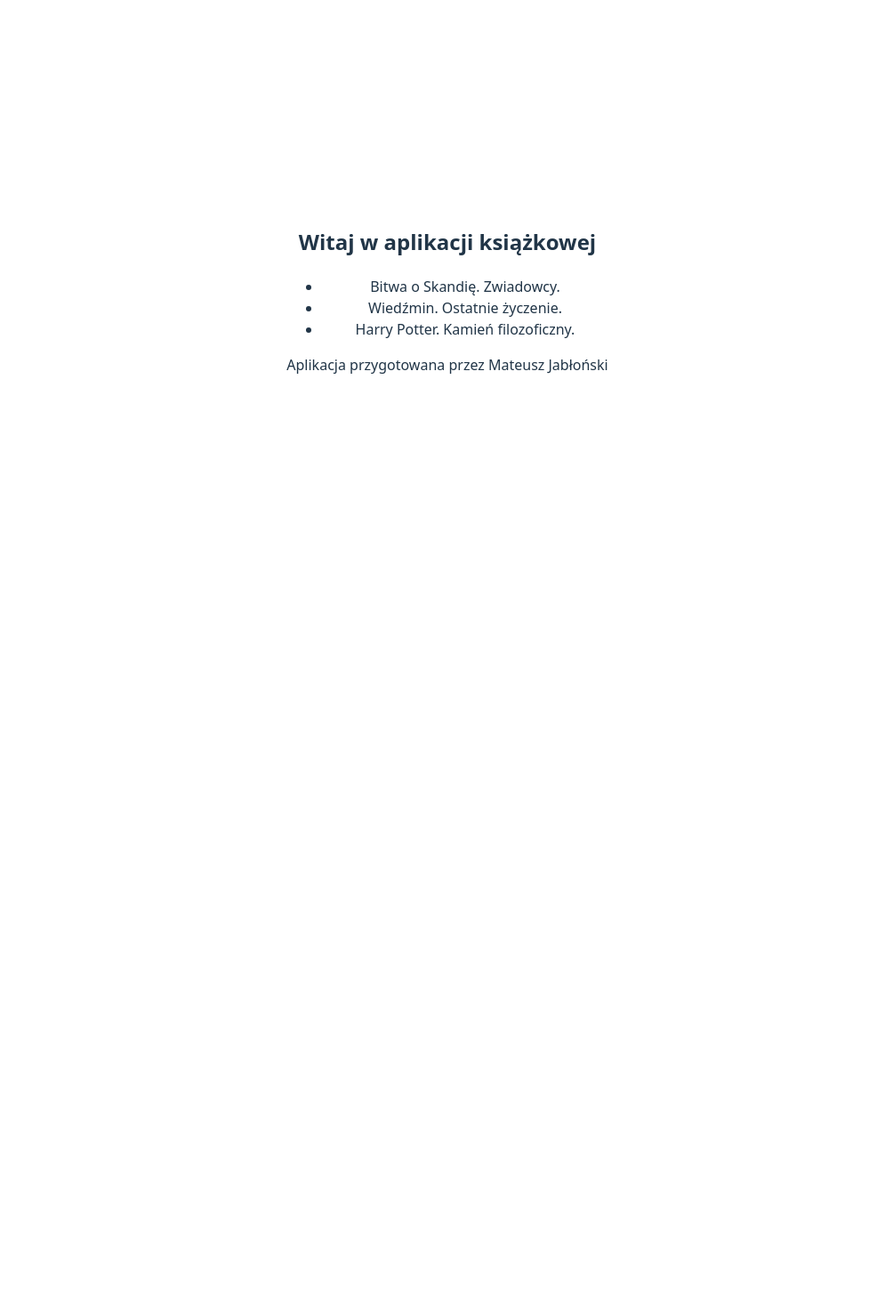
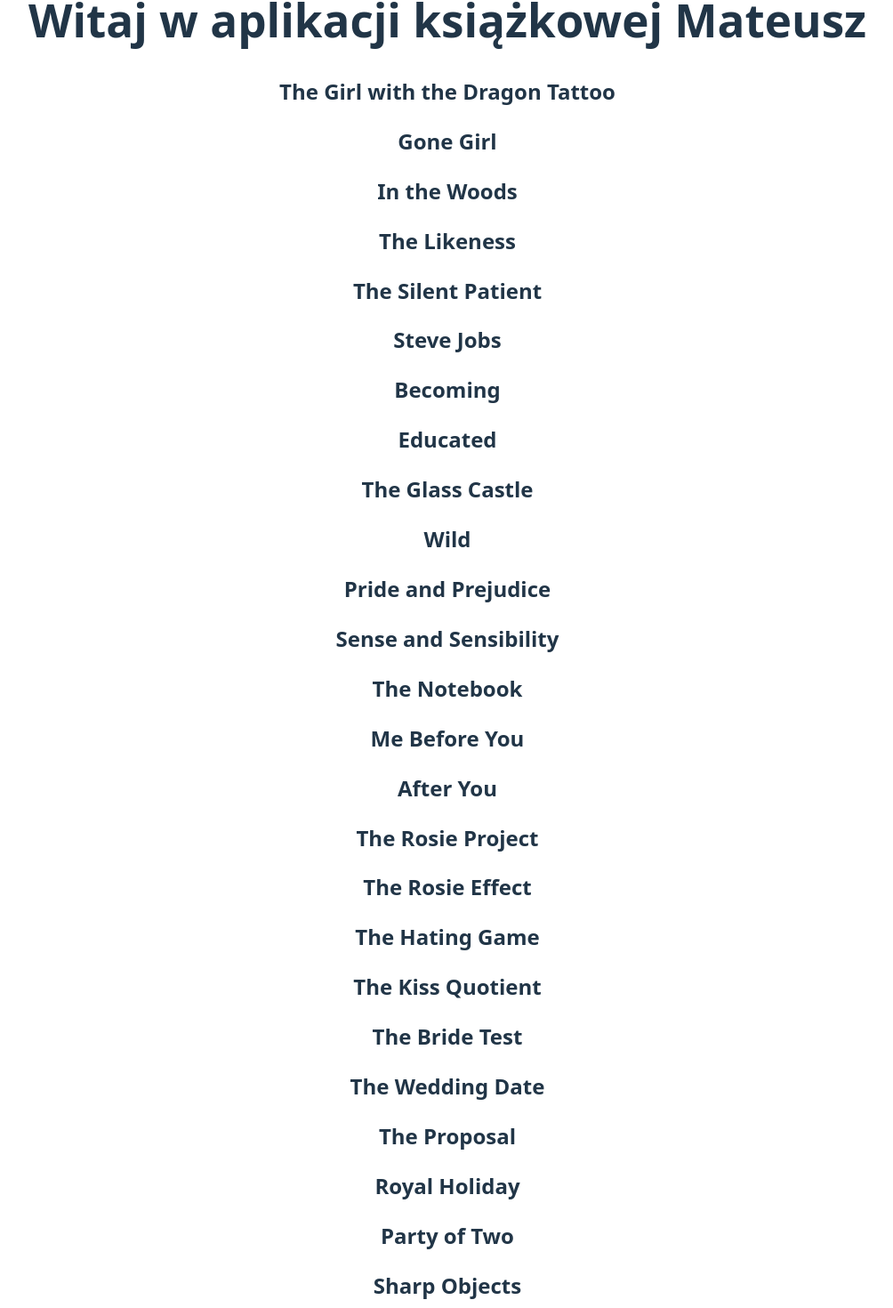
Before and after one commit to matwjablonski/react-open-0925, a React (Vite) app in the folder apps/books-app-final/: page / in a window 1280 px wide. Shown: the part 72-1542 px from the top of the page at 89% size, without its empty margins (137-1141 px from the left). Before the commit the page ends 800 px from the top, so only its background shows below. Built offline with nearby package versions, Linux system fonts and the light colour scheme.

Commit message:
components init

```diff
--- a/apps/books-app-final/src/App.jsx
+++ b/apps/books-app-final/src/App.jsx
@@ -1,10 +1,12 @@
 import './App.css'
+import Hello from './Hello'
+import { books } from './data'
 
 function App() {
 
   return (
    <div>
-    <h2>Witaj w aplikacji książkowej</h2>
+    <Hello name="Mateusz" data={books} />
     <ul>
       <li>Bitwa o Skandię. Zwiadowcy.</li>
       <li>Wiedźmin. Ostatnie życzenie.</li>
--- /dev/null
+++ b/apps/books-app-final/src/Hello.jsx
@@ -0,0 +1,16 @@
+import { Test } from "./Test";
+
+const Hello = ({ name, data }) => {
+    return (
+        <div>
+            <h1>Witaj w aplikacji książkowej {name}</h1>
+            <Test filteredData={data} />
+        </div>
+    )
+}
+
+Hello.defaultProps = {
+    name: 'Nieznajomy'
+}
+
+export default Hello;
--- /dev/null
+++ b/apps/books-app-final/src/Test.jsx
@@ -0,0 +1,10 @@
+export const Test = ({ filteredData }) => {
+
+    return <div>
+        {filteredData.map((book) => (
+            <div key={book.title}>
+                <h2>{book.title}</h2>
+            </div>
+        ))}
+    </div>
+};
--- /dev/null
+++ b/apps/books-app-final/src/data.js
@@ -0,0 +1,177 @@
+export const books = [
+  {
+    title: "The Girl with the Dragon Tattoo",
+    author: "Stieg Larsson",
+    publicationDate: "2005-08-01",
+    category: "crime",
+    related: ["Gone Girl", "In the Woods"],
+  },
+  {
+    title: "Gone Girl",
+    author: "Gillian Flynn",
+    publicationDate: "2012-05-24",
+    category: "crime",
+    related: ["The Girl with the Dragon Tattoo", "The Silent Patient"],
+  },
+  {
+    title: "In the Woods",
+    author: "Tana French",
+    publicationDate: "2007-05-17",
+    category: "crime",
+    related: ["The Girl with the Dragon Tattoo", "The Likeness"]
+  },
+  {
+    title: "The Likeness",
+    author: "Tana French",
+    publicationDate: "2008-05-21",
+    category: "crime",
+    related: ["In the Woods", "Big Little Lies"]
+  },
+  {
+    title: "The Silent Patient",
+    author: "Alex Michaelides",
+    publicationDate: "2019-02-05",
+    category: "crime",
+    related: ["Gone Girl", "Sharp Objects"]
+  },
+  {
+    title: "Steve Jobs",
+    author: "Walter Isaacson",
+    publicationDate: "2011-10-24",
+    category: "biography",
+    related: ["Becoming", "Elon Musk: Tesla, SpaceX, and the Quest for a Fantastic Future"]
+  },
+  {
+    title: "Becoming",
+    author: "Michelle Obama",
+    publicationDate: "2018-11-13",
+    category: "biography",
+    related: ["Steve Jobs", "Educated"]
+  },
+  {
+    title: "Educated",
+    author: "Tara Westover",
+    publicationDate: "2018-02-18",
+    category: "biography",
+    related: ["Becoming", "The Glass Castle"]
+  },
+  {
+    title: "The Glass Castle",
+    author: "Jeannette Walls",
+    publicationDate: "2005-03-01",
+    category: "biography",
+    related: ["Educated", "Wild"]
+  },
+  {
+    title: "Wild",
+    author: "Cheryl Strayed",
+    publicationDate: "2012-03-20",
+    category: "biography",
+    related: ["The Glass Castle", "Steve Jobs"]
+  },
+  {
+    title: "Pride and Prejudice",
+    author: "Jane Austen",
+    publicationDate: "1813-01-28",
+    category: "romance",
+    related: ["Sense and Sensibility", "The Notebook"]
+  },
+  {
+    title: "Sense and Sensibility",
+    author: "Jane Austen",
+    publicationDate: "1811-10-30",
+    category: "romance",
+    related: ["Pride and Prejudice", "Emma"]
+  },
+  {
+    title: "The Notebook",
+    author: "Nicholas Sparks",
+    publicationDate: "1996-10-01",
+    category: "romance",
+    related: ["Pride and Prejudice", "Me Before You"]
+  },
+  {
+    title: "Me Before You",
+    author: "Jojo Moyes",
+    publicationDate: "2012-01-05",
+    category: "romance",
+    related: ["The Notebook", "After You"]
+  },
+  {
+    title: "After You",
+    author: "Jojo Moyes",
+    publicationDate: "2015-09-29",
+    category: "romance",
+    related: ["Me Before You", "The Rosie Project"]
+  },
+  {
+    title: "The Rosie Project",
+    author: "Graeme Simsion",
+    publicationDate: "2013-01-30",
+    category: "romance",
+    related: ["After You", "The Rosie Effect"]
+  },
+  {
+    title: "The Rosie Effect",
+    author: "Graeme Simsion",
+    publicationDate: "2014-09-24",
+    category: "romance",
+    related: ["The Rosie Project", "The Hating Game"]
+  },
+  {
+    title: "The Hating Game",
+    author: "Sally Thorne",
+    publicationDate: "2016-08-09",
+    category: "romance",
+    related: ["The Rosie Effect", "The Kiss Quotient"]
+  },
+  {
+    title: "The Kiss Quotient",
+    author: "Helen Hoang",
+    publicationDate: "2018-06-05",
+    category: "romance",
+    related: ["The Hating Game", "The Bride Test"]
+  },
+  {
+    title: "The Bride Test",
+    author: "Helen Hoang",
+    publicationDate: "2019-05-07",
+    category: "romance",
+    related: ["The Kiss Quotient", "The Wedding Date"]
+  },
+  {
+    title: "The Wedding Date",
+    author: "Jasmine Guillory",
+    publicationDate: "2018-01-30",
+    category: "romance",
+    related: ["The Bride Test", "The Proposal"]
+  },
+  {
+    title: "The Proposal",
+    author: "Jasmine Guillory",
+    publicationDate: "2018-10-30",
+    category: "romance",
+    related: ["The Wedding Date", "Royal Holiday"]
+  },
+  {
+    title: "Royal Holiday",
+    author: "Jasmine Guillory",
+    publicationDate: "2019-10-01",
+    category: "romance",
+    related: ["The Proposal", "Party of Two"]
+  },
+  {
+    title: "Party of Two",
+    author: "Jasmine Guillory",
+    publicationDate: "2020-06-23",
+    category: "romance",
+    related: ["Royal Holiday", "The Hating Game"]
+  },
+  {
+    title: "Sharp Objects",
+    author: "Gillian Flynn",
+    publicationDate: "2006-09-26",
+    category: "crime",
+    related: ["The Silent Patient", "Gone Girl"]
+  }
+];
```
